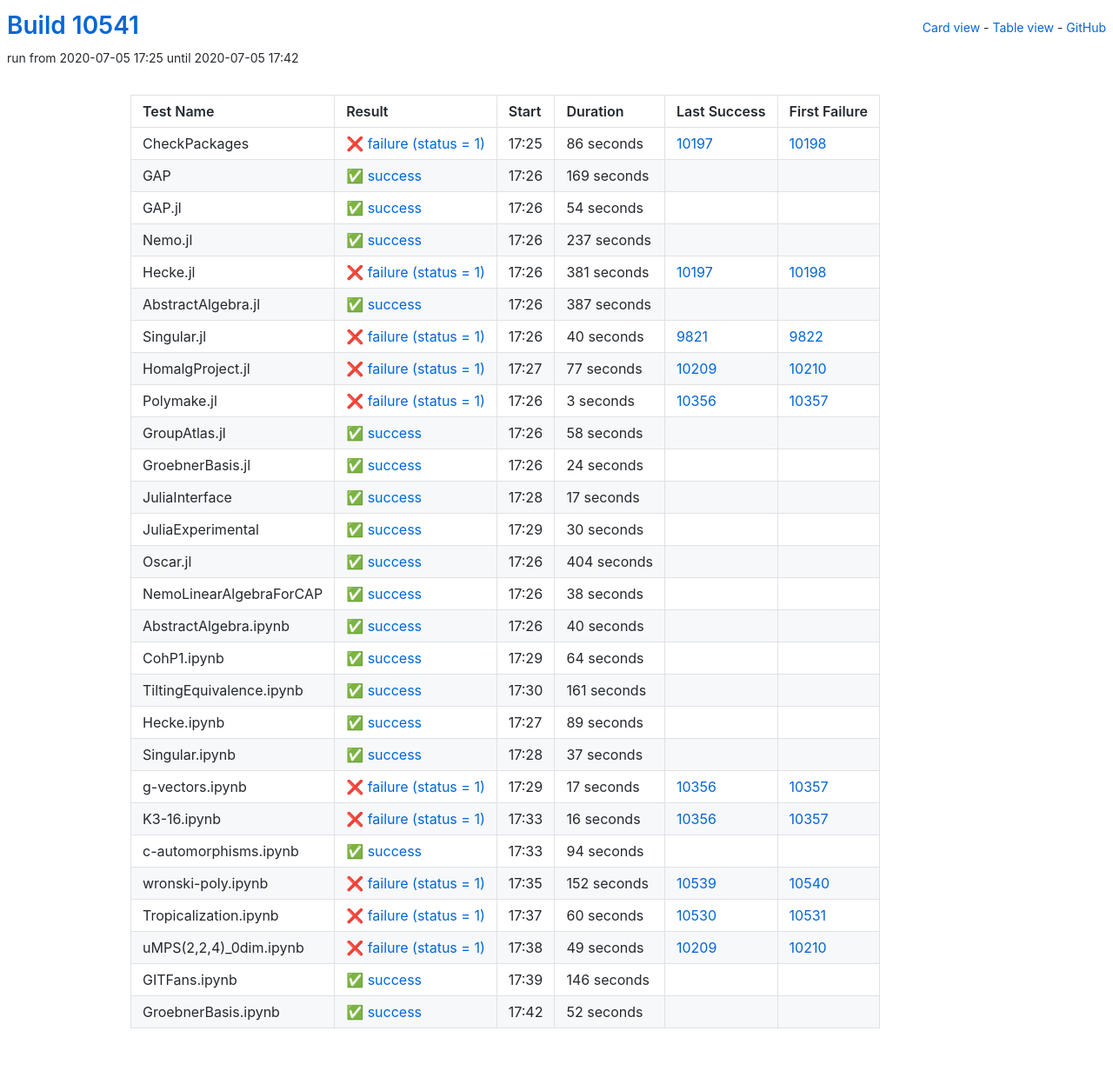
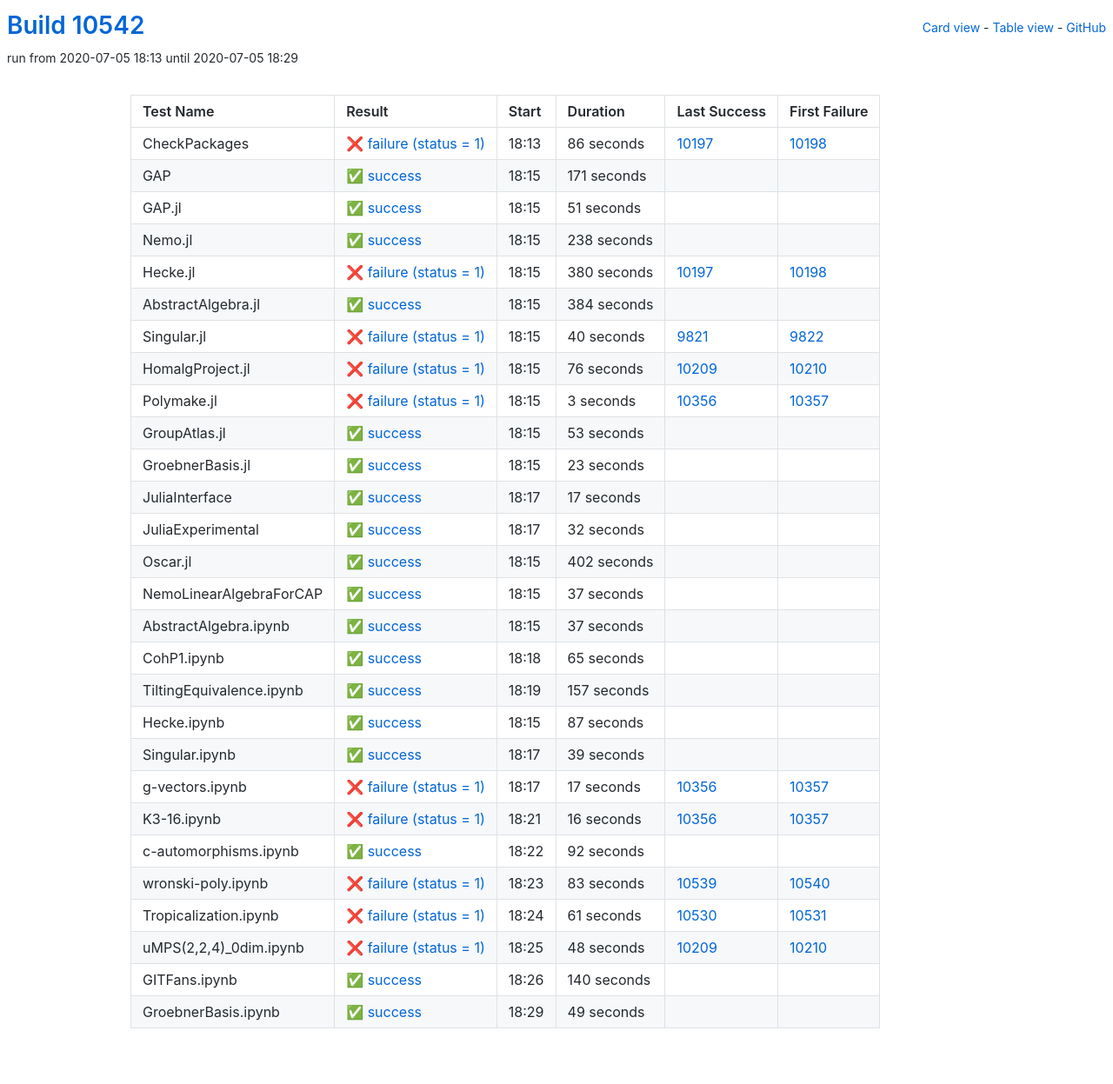
Before and after one commit to oscar-system/oscar-ci-status, a Jekyll site: the page built from table.html, in a window 1280 px wide. Shown: the whole page at 87% size. Built offline with Jekyll 4.4.1, drawn with Linux system fonts in a browser that asks for light colours.

Commit message:
Build #10542

```diff
--- a/_data/ci.yml
+++ b/_data/ci.yml
@@ -1,6 +1,6 @@
 ---
-build: 10541
-build_url: https://oscarci.mathematik.uni-kl.de/job/oscar/10541/
+build: 10542
+build_url: https://oscarci.mathematik.uni-kl.de/job/oscar/10542/
 job: oscar
 organization: oscar-system
 repo: oscar-ci-status
@@ -8,8 +8,8 @@ repourl: https://github.com/oscar-system/oscar-ci-status
 tests:
 - name: CheckPackages
   id: checkpackages
-  log: https://oscarci.mathematik.uni-kl.de/job/oscar/10541/artifact/logs/build-10541/CheckPackages.log
-  start: 2020-07-05 17:25
+  log: https://oscarci.mathematik.uni-kl.de/job/oscar/10542/artifact/logs/build-10542/CheckPackages.log
+  start: 2020-07-05 18:13
   success: false
   exitcode: 1
   status: failure
@@ -20,68 +20,68 @@ tests:
   first_failure_url: https://oscarci.mathematik.uni-kl.de/job/oscar/10198/
 - name: GAP
   id: gap
-  log: https://oscarci.mathematik.uni-kl.de/job/oscar/10541/artifact/logs/build-10541/GAP.log
-  start: 2020-07-05 17:26
+  log: https://oscarci.mathematik.uni-kl.de/job/oscar/10542/artifact/logs/build-10542/GAP.log
+  start: 2020-07-05 18:15
   success: true
   exitcode: 0
   status: success
-  duration: 169
+  duration: 171
   last_success: false
   last_success_url:
   first_failure: false
   first_failure_url:
 - name: GAP.jl
   id: gap-jl
-  log: https://oscarci.mathematik.uni-kl.de/job/oscar/10541/artifact/logs/build-10541/GAP.jl.log
-  start: 2020-07-05 17:26
+  log: https://oscarci.mathematik.uni-kl.de/job/oscar/10542/artifact/logs/build-10542/GAP.jl.log
+  start: 2020-07-05 18:15
   success: true
   exitcode: 0
   status: success
-  duration: 54
+  duration: 51
   last_success: false
   last_success_url:
   first_failure: false
   first_failure_url:
 - name: Nemo.jl
   id: nemo-jl
-  log: https://oscarci.mathematik.uni-kl.de/job/oscar/10541/artifact/logs/build-10541/Nemo.jl.log
-  start: 2020-07-05 17:26
+  log: https://oscarci.mathematik.uni-kl.de/job/oscar/10542/artifact/logs/build-10542/Nemo.jl.log
+  start: 2020-07-05 18:15
   success: true
   exitcode: 0
   status: success
-  duration: 237
+  duration: 238
   last_success: false
   last_success_url:
   first_failure: false
   first_failure_url:
 - name: Hecke.jl
   id: hecke-jl
-  log: https://oscarci.mathematik.uni-kl.de/job/oscar/10541/artifact/logs/build-10541/Hecke.jl.log
-  start: 2020-07-05 17:26
+  log: https://oscarci.mathematik.uni-kl.de/job/oscar/10542/artifact/logs/build-10542/Hecke.jl.log
+  start: 2020-07-05 18:15
   success: false
   exitcode: 1
   status: failure
-  duration: 381
+  duration: 380
   last_success: 10197
   last_success_url: https://oscarci.mathematik.uni-kl.de/job/oscar/10197/
   first_failure: 10198
   first_failure_url: https://oscarci.mathematik.uni-kl.de/job/oscar/10198/
 - name: AbstractAlgebra.jl
   id: abstractalgebra-jl
-  log: https://oscarci.mathematik.uni-kl.de/job/oscar/10541/artifact/logs/build-10541/AbstractAlgebra.jl.log
-  start: 2020-07-05 17:26
+  log: https://oscarci.mathematik.uni-kl.de/job/oscar/10542/artifact/logs/build-10542/AbstractAlgebra.jl.log
+  start: 2020-07-05 18:15
   success: true
   exitcode: 0
   status: success
-  duration: 387
+  duration: 384
   last_success: false
   last_success_url:
   first_failure: false
   first_failure_url:
 - name: Singular.jl
   id: singular-jl
-  log: https://oscarci.mathematik.uni-kl.de/job/oscar/10541/artifact/logs/build-10541/Singular.jl.log
-  start: 2020-07-05 17:26
+  log: https://oscarci.mathematik.uni-kl.de/job/oscar/10542/artifact/logs/build-10542/Singular.jl.log
+  start: 2020-07-05 18:15
   success: false
   exitcode: 1
   status: failure
@@ -92,20 +92,20 @@ tests:
   first_failure_url: https://oscarci.mathematik.uni-kl.de/job/oscar/9822/
 - name: HomalgProject.jl
   id: homalgproject-jl
-  log: https://oscarci.mathematik.uni-kl.de/job/oscar/10541/artifact/logs/build-10541/HomalgProject.jl.log
-  start: 2020-07-05 17:27
+  log: https://oscarci.mathematik.uni-kl.de/job/oscar/10542/artifact/logs/build-10542/HomalgProject.jl.log
+  start: 2020-07-05 18:15
   success: false
   exitcode: 1
   status: failure
-  duration: 77
+  duration: 76
   last_success: 10209
   last_success_url: https://oscarci.mathematik.uni-kl.de/job/oscar/10209/
   first_failure: 10210
   first_failure_url: https://oscarci.mathematik.uni-kl.de/job/oscar/10210/
 - name: Polymake.jl
   id: polymake-jl
-  log: https://oscarci.mathematik.uni-kl.de/job/oscar/10541/artifact/logs/build-10541/Polymake.jl.log
-  start: 2020-07-05 17:26
+  log: https://oscarci.mathematik.uni-kl.de/job/oscar/10542/artifact/logs/build-10542/Polymake.jl.log
+  start: 2020-07-05 18:15
   success: false
   exitcode: 1
   status: failure
@@ -116,32 +116,32 @@ tests:
   first_failure_url: https://oscarci.mathematik.uni-kl.de/job/oscar/10357/
 - name: GroupAtlas.jl
   id: groupatlas-jl
-  log: https://oscarci.mathematik.uni-kl.de/job/oscar/10541/artifact/logs/build-10541/GroupAtlas.jl.log
-  start: 2020-07-05 17:26
+  log: https://oscarci.mathematik.uni-kl.de/job/oscar/10542/artifact/logs/build-10542/GroupAtlas.jl.log
+  start: 2020-07-05 18:15
   success: true
   exitcode: 0
   status: success
-  duration: 58
+  duration: 53
   last_success: false
   last_success_url:
   first_failure: false
   first_failure_url:
 - name: GroebnerBasis.jl
   id: groebnerbasis-jl
-  log: https://oscarci.mathematik.uni-kl.de/job/oscar/10541/artifact/logs/build-10541/GroebnerBasis.jl.log
-  start: 2020-07-05 17:26
+  log: https://oscarci.mathematik.uni-kl.de/job/oscar/10542/artifact/logs/build-10542/GroebnerBasis.jl.log
+  start: 2020-07-05 18:15
   success: true
   exitcode: 0
   status: success
-  duration: 24
+  duration: 23
   last_success: false
   last_success_url:
   first_failure: false
   first_failure_url:
 - name: JuliaInterface
   id: juliainterface
-  log: https://oscarci.mathematik.uni-kl.de/job/oscar/10541/artifact/logs/build-10541/JuliaInterface.log
-  start: 2020-07-05 17:28
+  log: https://oscarci.mathematik.uni-kl.de/job/oscar/10542/artifact/logs/build-10542/JuliaInterface.log
+  start: 2020-07-05 18:17
   success: true
   exitcode: 0
   status: success
@@ -152,92 +152,32 @@ tests:
   first_failure_url:
 - name: JuliaExperimental
   id: juliaexperimental
-  log: https://oscarci.mathematik.uni-kl.de/job/oscar/10541/artifact/logs/build-10541/JuliaExperimental.log
-  start: 2020-07-05 17:29
+  log: https://oscarci.mathematik.uni-kl.de/job/oscar/10542/artifact/logs/build-10542/JuliaExperimental.log
+  start: 2020-07-05 18:17
   success: true
   exitcode: 0
   status: success
-  duration: 30
+  duration: 32
   last_success: false
   last_success_url:
   first_failure: false
   first_failure_url:
 - name: Oscar.jl
   id: oscar-jl
-  log: https://oscarci.mathematik.uni-kl.de/job/oscar/10541/artifact/logs/build-10541/Oscar.jl.log
-  start: 2020-07-05 17:26
+  log: https://oscarci.mathematik.uni-kl.de/job/oscar/10542/artifact/logs/build-10542/Oscar.jl.log
+  start: 2020-07-05 18:15
   success: true
   exitcode: 0
   status: success
-  duration: 404
+  duration: 402
   last_success: false
   last_success_url:
   first_failure: false
   first_failure_url:
 - name: NemoLinearAlgebraForCAP
   id: nemolinearalgebraforcap
-  log: https://oscarci.mathematik.uni-kl.de/job/oscar/10541/artifact/logs/build-10541/NemoLinearAlgebraForCAP.log
-  start: 2020-07-05 17:26
-  success: true
-  exitcode: 0
-  status: success
-  duration: 38
-  last_success: false
-  last_success_url:
-  first_failure: false
-  first_failure_url:
-- name: AbstractAlgebra.ipynb
-  id: abstractalgebra-ipynb
-  log: https://oscarci.mathematik.uni-kl.de/job/oscar/10541/artifact/logs/build-10541/AbstractAlgebra.ipynb.log
-  start: 2020-07-05 17:26
-  success: true
-  exitcode: 0
-  status: success
-  duration: 40
-  last_success: false
-  last_success_url:
-  first_failure: false
-  first_failure_url:
-- name: CohP1.ipynb
-  id: cohp1-ipynb
-  log: https://oscarci.mathematik.uni-kl.de/job/oscar/10541/artifact/logs/build-10541/CohP1.ipynb.log
-  start: 2020-07-05 17:29
-  success: true
-  exitcode: 0
-  status: success
-  duration: 64
-  last_success: false
-  last_success_url:
-  first_failure: false
-  first_failure_url:
-- name: TiltingEquivalence.ipynb
-  id: tiltingequivalence-ipynb
-  log: https://oscarci.mathematik.uni-kl.de/job/oscar/10541/artifact/logs/build-10541/TiltingEquivalence.ipynb.log
-  start: 2020-07-05 17:30
-  success: true
-  exitcode: 0
-  status: success
-  duration: 161
-  last_success: false
-  last_success_url:
-  first_failure: false
-  first_failure_url:
-- name: Hecke.ipynb
-  id: hecke-ipynb
-  log: https://oscarci.mathematik.uni-kl.de/job/oscar/10541/artifact/logs/build-10541/Hecke.ipynb.log
-  start: 2020-07-05 17:27
-  success: true
-  exitcode: 0
-  status: success
-  duration: 89
-  last_success: false
-  last_success_url:
-  first_failure: false
-  first_failure_url:
-- name: Singular.ipynb
-  id: singular-ipynb
-  log: https://oscarci.mathematik.uni-kl.de/job/oscar/10541/artifact/logs/build-10541/Singular.ipynb.log
-  start: 2020-07-05 17:28
+  log: https://oscarci.mathematik.uni-kl.de/job/oscar/10542/artifact/logs/build-10542/NemoLinearAlgebraForCAP.log
+  start: 2020-07-05 18:15
   success: true
   exitcode: 0
   status: success
@@ -246,10 +186,70 @@ tests:
   last_success_url:
   first_failure: false
   first_failure_url:
+- name: AbstractAlgebra.ipynb
+  id: abstractalgebra-ipynb
+  log: https://oscarci.mathematik.uni-kl.de/job/oscar/10542/artifact/logs/build-10542/AbstractAlgebra.ipynb.log
+  start: 2020-07-05 18:15
+  success: true
+  exitcode: 0
+  status: success
+  duration: 37
+  last_success: false
+  last_success_url:
+  first_failure: false
+  first_failure_url:
+- name: CohP1.ipynb
+  id: cohp1-ipynb
+  log: https://oscarci.mathematik.uni-kl.de/job/oscar/10542/artifact/logs/build-10542/CohP1.ipynb.log
+  start: 2020-07-05 18:18
+  success: true
+  exitcode: 0
+  status: success
+  duration: 65
+  last_success: false
+  last_success_url:
+  first_failure: false
+  first_failure_url:
+- name: TiltingEquivalence.ipynb
+  id: tiltingequivalence-ipynb
+  log: https://oscarci.mathematik.uni-kl.de/job/oscar/10542/artifact/logs/build-10542/TiltingEquivalence.ipynb.log
+  start: 2020-07-05 18:19
+  success: true
+  exitcode: 0
+  status: success
+  duration: 157
+  last_success: false
+  last_success_url:
+  first_failure: false
+  first_failure_url:
+- name: Hecke.ipynb
+  id: hecke-ipynb
+  log: https://oscarci.mathematik.uni-kl.de/job/oscar/10542/artifact/logs/build-10542/Hecke.ipynb.log
+  start: 2020-07-05 18:15
+  success: true
+  exitcode: 0
+  status: success
+  duration: 87
+  last_success: false
+  last_success_url:
+  first_failure: false
+  first_failure_url:
+- name: Singular.ipynb
+  id: singular-ipynb
+  log: https://oscarci.mathematik.uni-kl.de/job/oscar/10542/artifact/logs/build-10542/Singular.ipynb.log
+  start: 2020-07-05 18:17
+  success: true
+  exitcode: 0
+  status: success
+  duration: 39
+  last_success: false
+  last_success_url:
+  first_failure: false
+  first_failure_url:
 - name: g-vectors.ipynb
   id: g-vectors-ipynb
-  log: https://oscarci.mathematik.uni-kl.de/job/oscar/10541/artifact/logs/build-10541/g-vectors.ipynb.log
-  start: 2020-07-05 17:29
+  log: https://oscarci.mathematik.uni-kl.de/job/oscar/10542/artifact/logs/build-10542/g-vectors.ipynb.log
+  start: 2020-07-05 18:17
   success: false
   exitcode: 1
   status: failure
@@ -260,8 +260,8 @@ tests:
   first_failure_url: https://oscarci.mathematik.uni-kl.de/job/oscar/10357/
 - name: K3-16.ipynb
   id: k3-16-ipynb
-  log: https://oscarci.mathematik.uni-kl.de/job/oscar/10541/artifact/logs/build-10541/K3-16.ipynb.log
-  start: 2020-07-05 17:33
+  log: https://oscarci.mathematik.uni-kl.de/job/oscar/10542/artifact/logs/build-10542/K3-16.ipynb.log
+  start: 2020-07-05 18:21
   success: false
   exitcode: 1
   status: failure
@@ -272,72 +272,72 @@ tests:
   first_failure_url: https://oscarci.mathematik.uni-kl.de/job/oscar/10357/
 - name: c-automorphisms.ipynb
   id: c-automorphisms-ipynb
-  log: https://oscarci.mathematik.uni-kl.de/job/oscar/10541/artifact/logs/build-10541/c-automorphisms.ipynb.log
-  start: 2020-07-05 17:33
+  log: https://oscarci.mathematik.uni-kl.de/job/oscar/10542/artifact/logs/build-10542/c-automorphisms.ipynb.log
+  start: 2020-07-05 18:22
   success: true
   exitcode: 0
   status: success
-  duration: 94
+  duration: 92
   last_success: false
   last_success_url:
   first_failure: false
   first_failure_url:
 - name: wronski-poly.ipynb
   id: wronski-poly-ipynb
-  log: https://oscarci.mathematik.uni-kl.de/job/oscar/10541/artifact/logs/build-10541/wronski-poly.ipynb.log
-  start: 2020-07-05 17:35
+  log: https://oscarci.mathematik.uni-kl.de/job/oscar/10542/artifact/logs/build-10542/wronski-poly.ipynb.log
+  start: 2020-07-05 18:23
   success: false
   exitcode: 1
   status: failure
-  duration: 152
+  duration: 83
   last_success: 10539
   last_success_url: https://oscarci.mathematik.uni-kl.de/job/oscar/10539/
   first_failure: 10540
   first_failure_url: https://oscarci.mathematik.uni-kl.de/job/oscar/10540/
 - name: Tropicalization.ipynb
   id: tropicalization-ipynb
-  log: https://oscarci.mathematik.uni-kl.de/job/oscar/10541/artifact/logs/build-10541/Tropicalization.ipynb.log
-  start: 2020-07-05 17:37
+  log: https://oscarci.mathematik.uni-kl.de/job/oscar/10542/artifact/logs/build-10542/Tropicalization.ipynb.log
+  start: 2020-07-05 18:24
   success: false
   exitcode: 1
   status: failure
-  duration: 60
+  duration: 61
   last_success: 10530
   last_success_url: https://oscarci.mathematik.uni-kl.de/job/oscar/10530/
   first_failure: 10531
   first_failure_url: https://oscarci.mathematik.uni-kl.de/job/oscar/10531/
 - name: uMPS(2,2,4)_0dim.ipynb
   id: umps-2-2-4-0dim-ipynb
-  log: https://oscarci.mathematik.uni-kl.de/job/oscar/10541/artifact/logs/build-10541/uMPS-2-2-4-_0dim.ipynb.log
-  start: 2020-07-05 17:38
+  log: https://oscarci.mathematik.uni-kl.de/job/oscar/10542/artifact/logs/build-10542/uMPS-2-2-4-_0dim.ipynb.log
+  start: 2020-07-05 18:25
   success: false
   exitcode: 1
   status: failure
-  duration: 49
+  duration: 48
   last_success: 10209
   last_success_url: https://oscarci.mathematik.uni-kl.de/job/oscar/10209/
   first_failure: 10210
   first_failure_url: https://oscarci.mathematik.uni-kl.de/job/oscar/10210/
 - name: GITFans.ipynb
   id: gitfans-ipynb
-  log: https://oscarci.mathematik.uni-kl.de/job/oscar/10541/artifact/logs/build-10541/GITFans.ipynb.log
-  start: 2020-07-05 17:39
+  log: https://oscarci.mathematik.uni-kl.de/job/oscar/10542/artifact/logs/build-10542/GITFans.ipynb.log
+  start: 2020-07-05 18:26
   success: true
   exitcode: 0
   status: success
-  duration: 146
+  duration: 140
   last_success: false
   last_success_url:
   first_failure: false
   first_failure_url:
 - name: GroebnerBasis.ipynb
   id: groebnerbasis-ipynb
-  log: https://oscarci.mathematik.uni-kl.de/job/oscar/10541/artifact/logs/build-10541/GroebnerBasis.ipynb.log
-  start: 2020-07-05 17:42
+  log: https://oscarci.mathematik.uni-kl.de/job/oscar/10542/artifact/logs/build-10542/GroebnerBasis.ipynb.log
+  start: 2020-07-05 18:29
   success: true
   exitcode: 0
   status: success
-  duration: 52
+  duration: 49
   last_success: false
   last_success_url:
   first_failure: false
```
Also changed, not shown: README.md.
